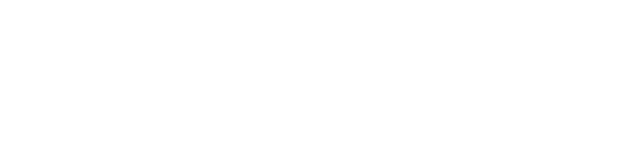
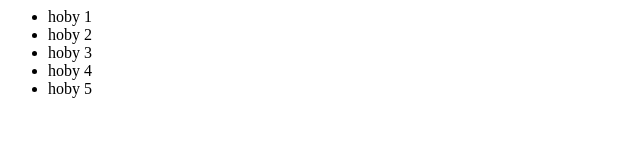
Before and after one commit to Grup-J2/html, a plain HTML site: page index.html in a window 1280 px wide. Shown: the whole page, without its empty margins (0-640 px from the left). Drawn offline with Linux system fonts and the light colour scheme.

Commit message:
Update index.html

```diff
--- a/index.html
+++ b/index.html
@@ -7,7 +7,15 @@
   <body>
     <header> </header>
     <div class="ekstra1"></div>
-    <div class="ekstra2"></div>
+    <div class="ekstra2">
+      <ul>
+        <li>hoby 1</li>
+        <li>hoby 2</li>
+        <li>hoby 3</li>
+        <li>hoby 4</li>
+        <li>hoby 5</li>
+      </ul>
+    </div>
     <footer> </footer>
   </body>
 </html>
```
